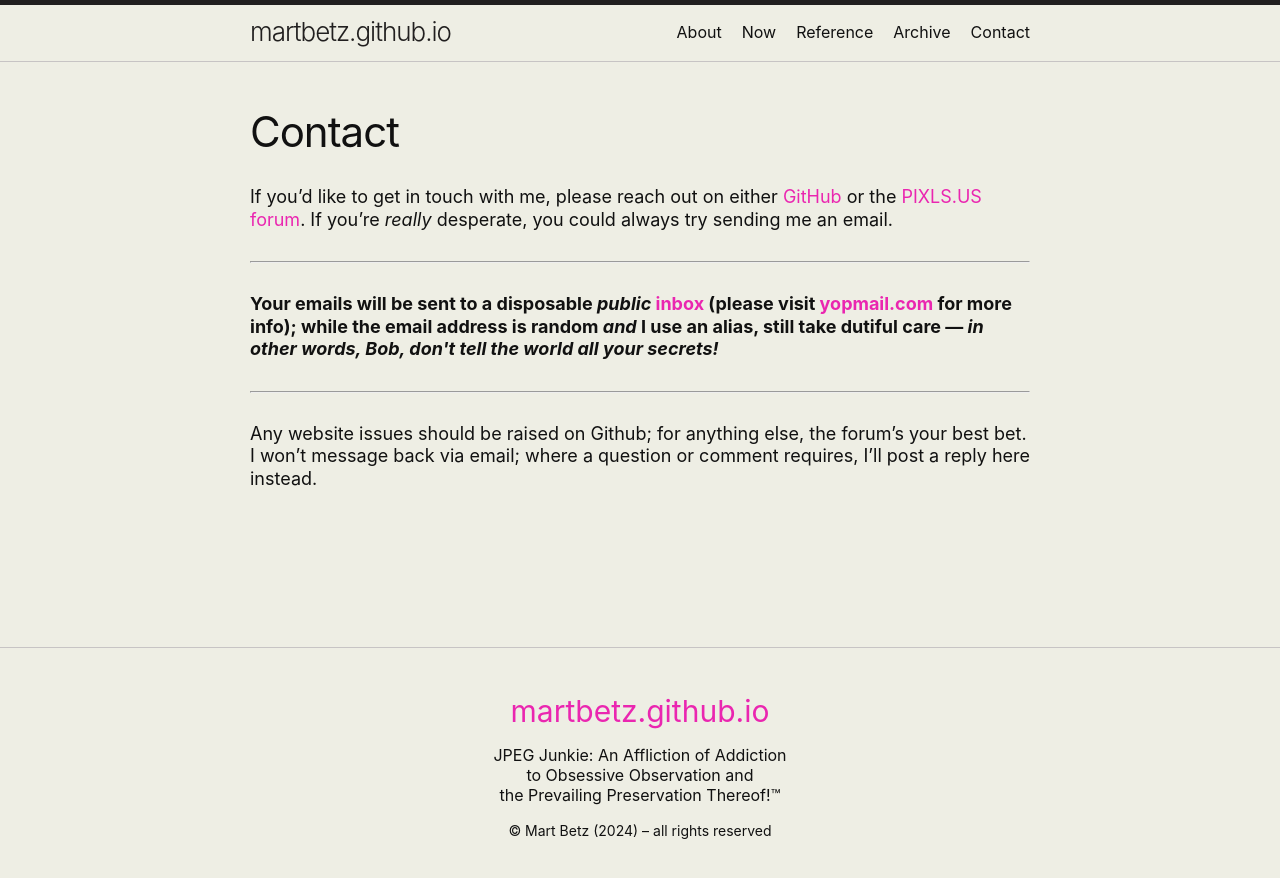
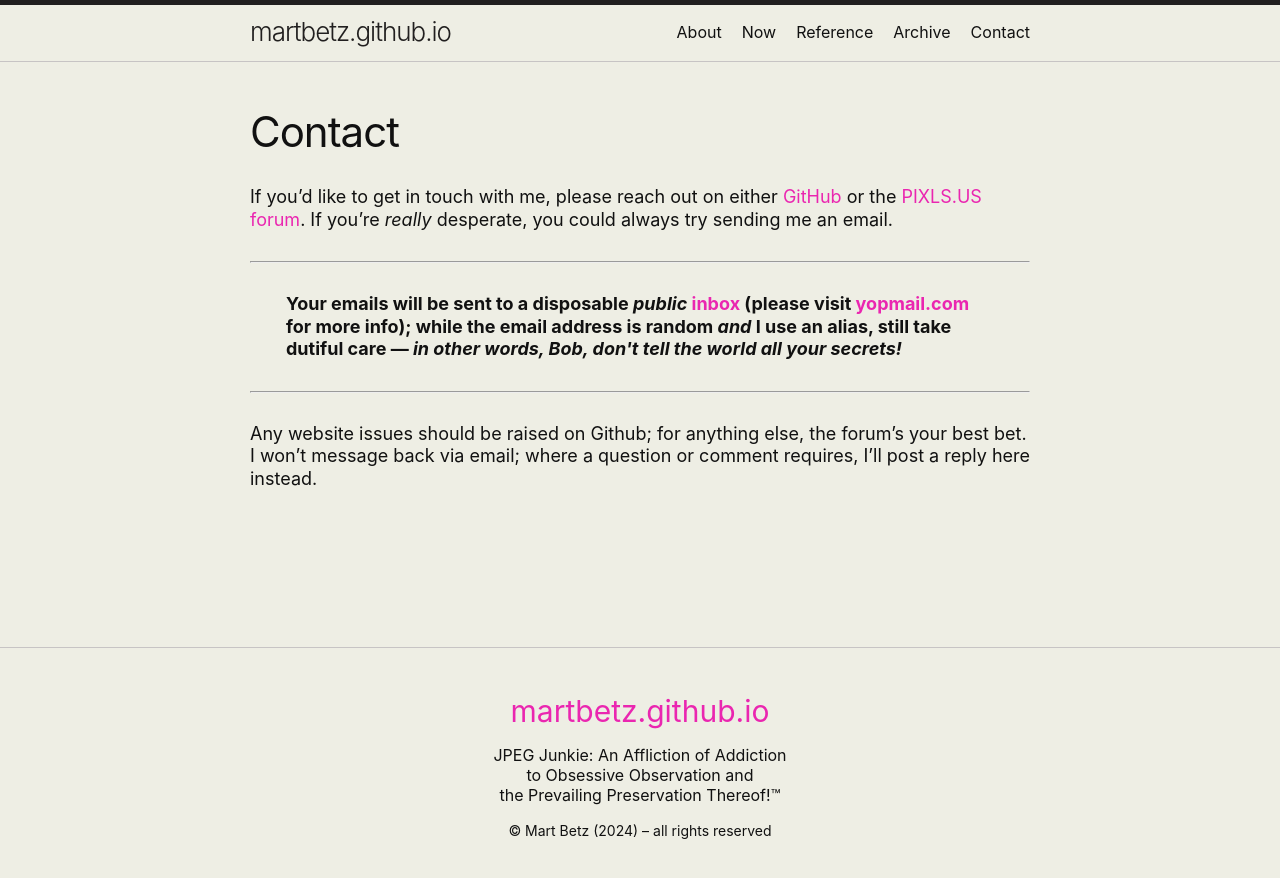
Before and after one commit to martbetz/martbetz.github.io, a Jekyll site: the page built from contact.html, in a window 1280 px wide. Shown: the top 878 px of the page. Built offline with Jekyll 4.4.1, drawn with Linux system fonts in a browser that asks for light colours.

Commit message:
Update contact.html

```diff
--- a/contact.html
+++ b/contact.html
@@ -11,7 +11,11 @@
 
 <hr>
 
+<p>
+ <span style="display:block; margin-left:2em; margin-right:2em">
 <b>Your emails will be sent to a disposable <i>public</i> <a class="u-email" href="mailto:{{ site.author.email }}">inbox</a> (please visit <a href="https://www.yopmail.com">yopmail.com</a> for more info); while the email address is random <i>and</i> I use an alias, still take dutiful care&nbsp;— <i> in other words, Bob, don't tell the world all your secrets!</i></b>
+</span>
+</p>
 
 <hr>
 
```
